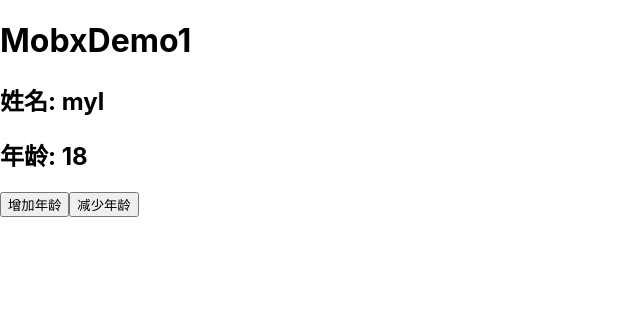
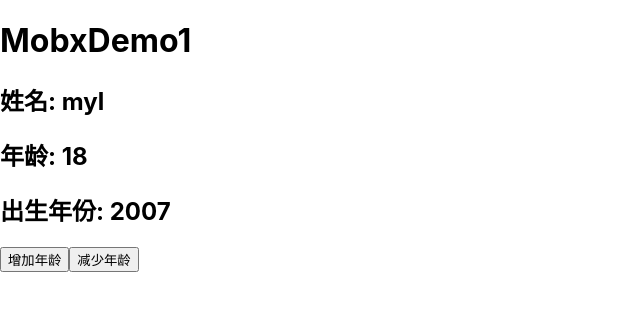
Before and after one commit to maoyln/mobx-leaning, a React (Create React App) app: page /mobxDemo1 in a window 1280 px wide. Shown: the top 310 px of the page, without its empty margins (0-640 px from the left). Built offline with nearby package versions, Linux system fonts and the light colour scheme.

Commit message:
mobx-computed属性

```diff
--- a/src/pages/01MobxDemo/MobxDemo1.tsx
+++ b/src/pages/01MobxDemo/MobxDemo1.tsx
@@ -7,9 +7,15 @@ class User {
   name: string = 'myl';
   age: number = 18;
 
+
   constructor() {
     // 可观察的对象
-    makeAutoObservable(this);
+    makeAutoObservable(this, {}, { autoBind: true });
+  }
+
+  // 计算属性-计算出生年份-get当作属性使用 computed
+  get bornYear() {
+    return new Date().getFullYear() - this.age
   }
 
   // 动作方法
@@ -37,12 +43,15 @@ interface MyComponentProps {
 
 // 创建一个有观察能力的组件
 const MyComponent: React.FC<MyComponentProps> = observer(({ store }) => {
+  // 此处不能解构 ,如果非要解构，需要修改上述代码makeAutoObservable(this, {}, { autoBind: true });
+  const { name, age, bornYear, increaseAge, decrementAge } = store;
   return (
     <>
-      <h2>姓名: {store.name}</h2>
-      <h2>年龄: {store.age}</h2>
-      <button onClick={() => store.increaseAge()}>增加年龄</button>
-      <button onClick={() => store.decrementAge()}>减少年龄</button>
+      <h2>姓名: {name}</h2>
+      <h2>年龄: {age}</h2>
+      <h2>出生年份: {bornYear}</h2>
+      <button onClick={() => increaseAge()}>增加年龄</button>
+      <button onClick={() => decrementAge()}>减少年龄</button>
     </>
   );
 });
```
